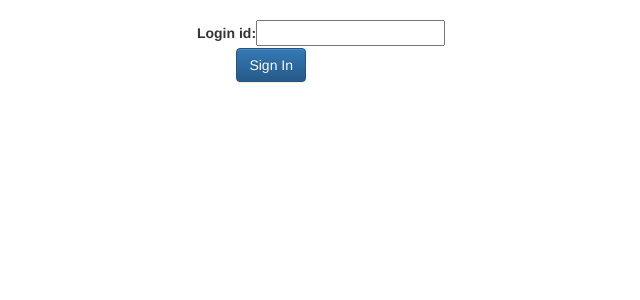
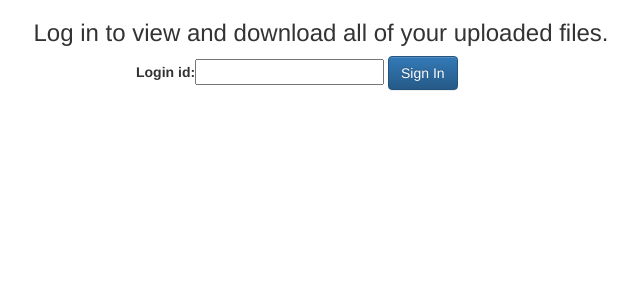
Before and after one commit to saihem/files-upload, a Django app: page /core/login/ in a window 1280 px wide. Shown: the part 52-352 px from the top of the page, without its empty margins (319-959 px from the left). Run offline with Django 3.2, Linux system fonts and the light colour scheme; parts of the project's set-up code (start-up, migrations or seed data) failed here and were passed over; some libraries are stand-ins or nearby versions.

Commit message:
login template upgrade

```diff
--- a/core/templates/core/login.html
+++ b/core/templates/core/login.html
@@ -2,17 +2,22 @@
 {% load static %}
 
 {% block content %}
+  <h3 class="text-center">
+    Log in to view and download all of your uploaded files.
+  </h3>
+  <div class="row">
   <form action="" method="post" class="form">
     {% csrf_token %}
     <div class="row text-center">
-      {{ form }}
-    </div>
-    <div class="row">
-      <div class="col-md-6 text-right">
+      <div class="col-md-4">
+      </div>
+      <div class="col-md-8 text-left">
+        {{ form }}
         <button class="btn btn-primary" id="alertPoints" name="phase" value="1" type="submit">
           Sign In
         </button>
       </div>
     </div>
   </form>
+  </div>
 {% endblock %}
```
